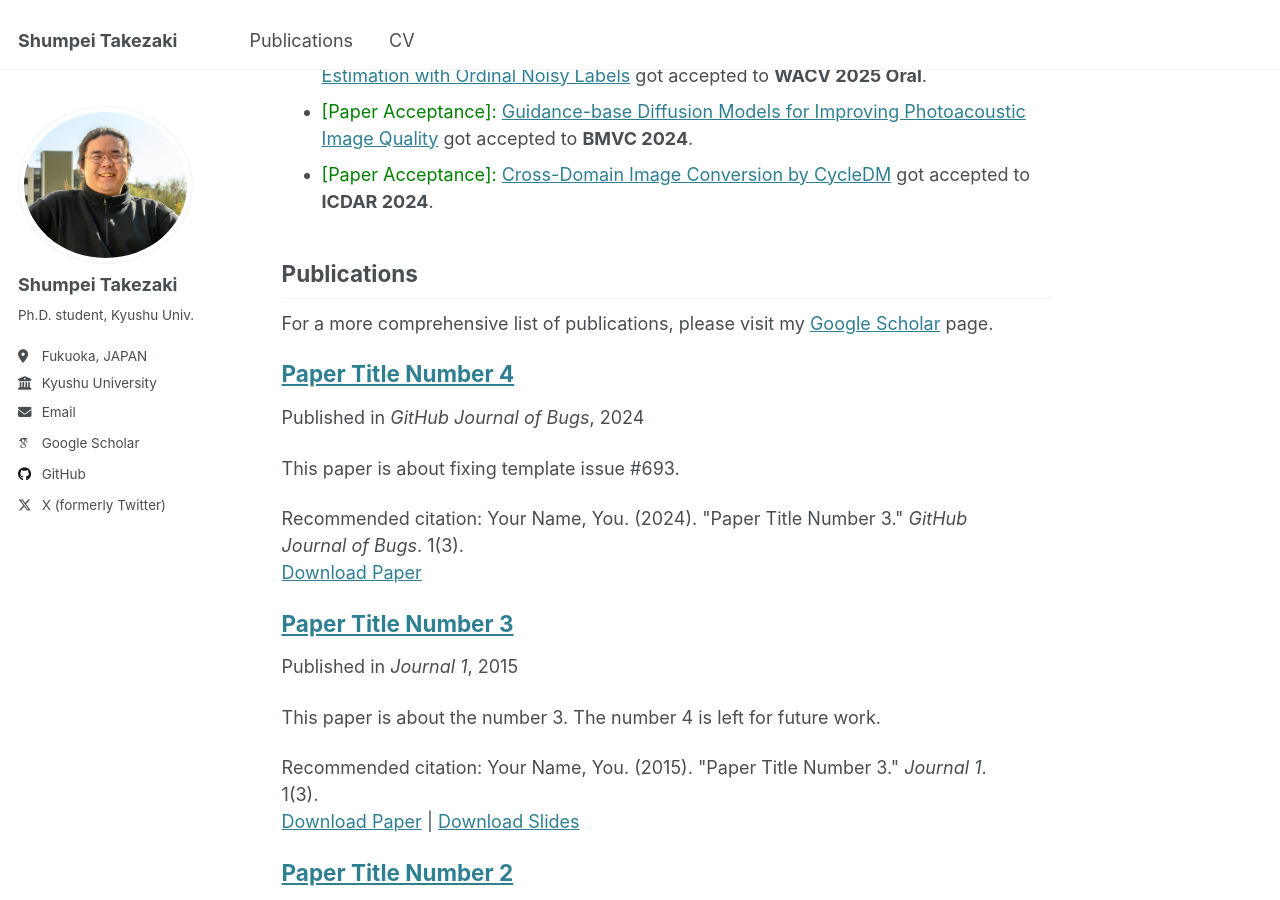
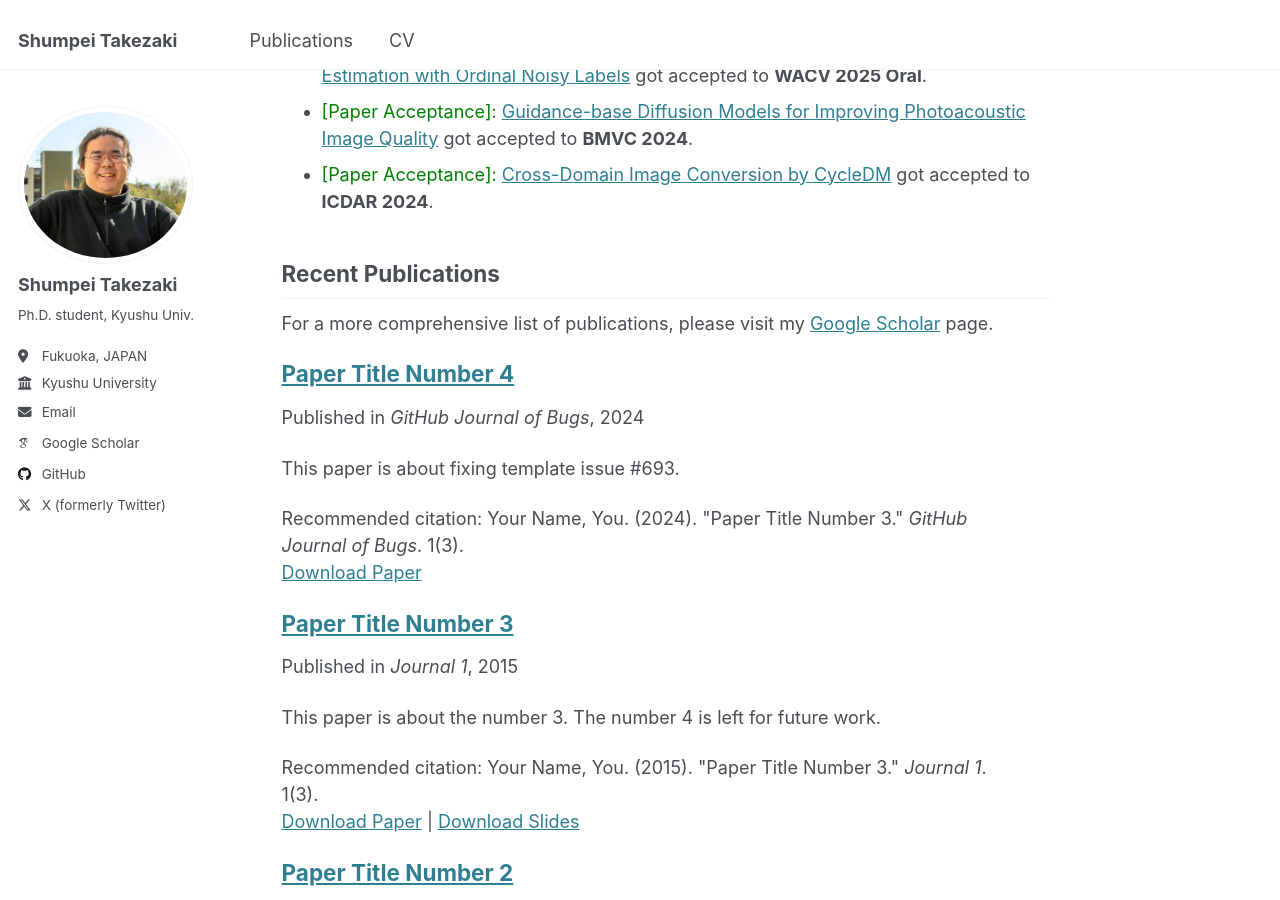
Before and after one commit to shumpei-takezaki/shumpei-takezaki.github.io, a Jekyll site: the page built from _pages/about.md, in a window 1280 px wide and 900 px high, scrolled down 492 px. Built offline with Jekyll 4.4.1, drawn with Linux system fonts in a browser that asks for light colours; some web fonts are replaced.

Commit message:
Update about.md

```diff
--- a/_pages/about.md
+++ b/_pages/about.md
@@ -19,7 +19,7 @@ My research is on generative modeling. I am particularly interested in the appli
 - <span style="color:green"> [Paper Acceptance]: </span> [Guidance-base Diffusion Models for Improving Photoacoustic Image Quality](https://arxiv.org/abs/2502.06354) got accepted to **BMVC 2024**.
 - <span style="color:green"> [Paper Acceptance]: </span> [Cross-Domain Image Conversion by CycleDM](https://arxiv.org/abs/2403.02919) got accepted to **ICDAR 2024**.
 
-## Publications
+## Recent Publications
 For a more comprehensive list of publications, please visit my [Google Scholar](https://scholar.google.com/citations?user=TJHgmY8AAAAJ&hl=en) page.
 {% include base_path %}
 
```
